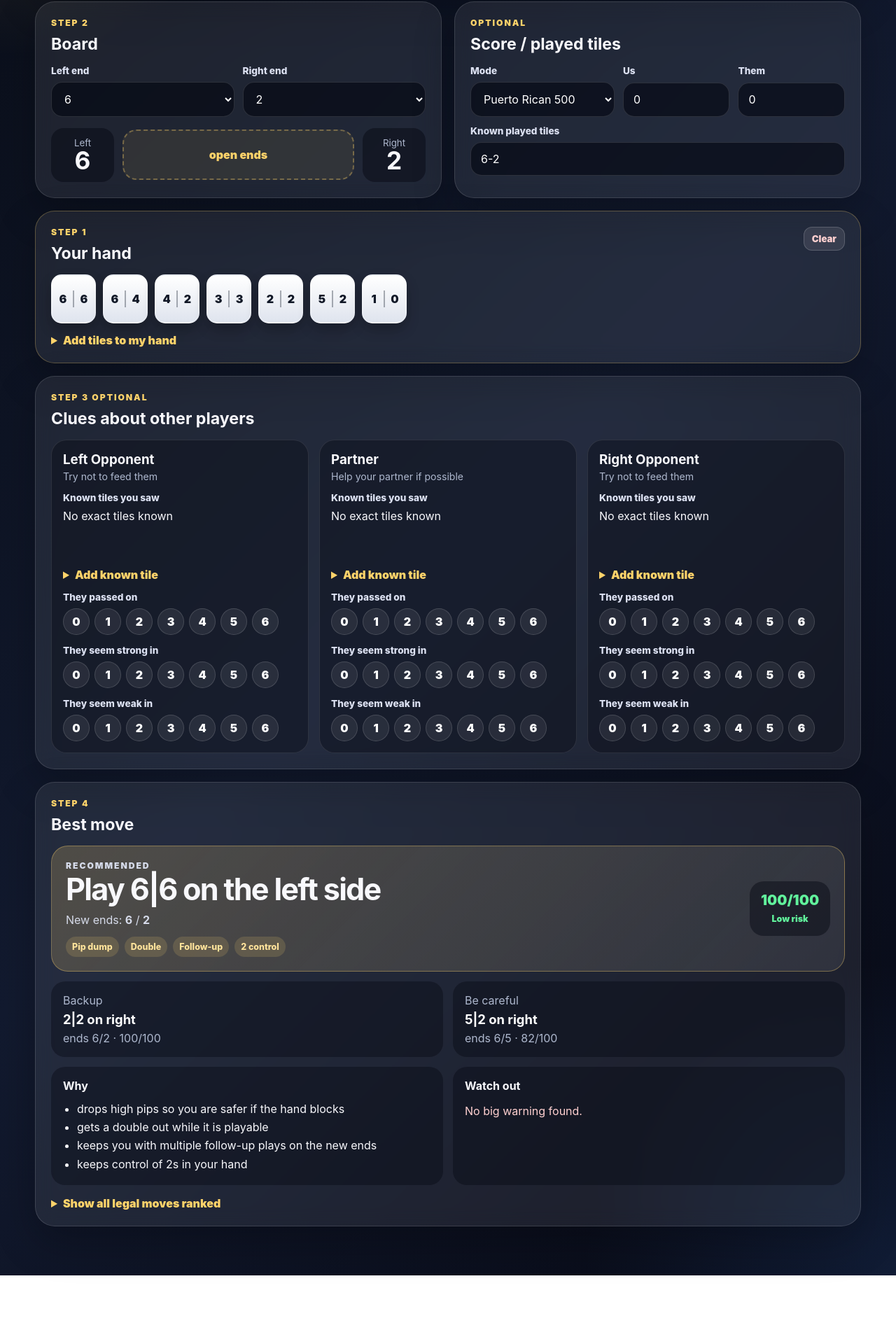
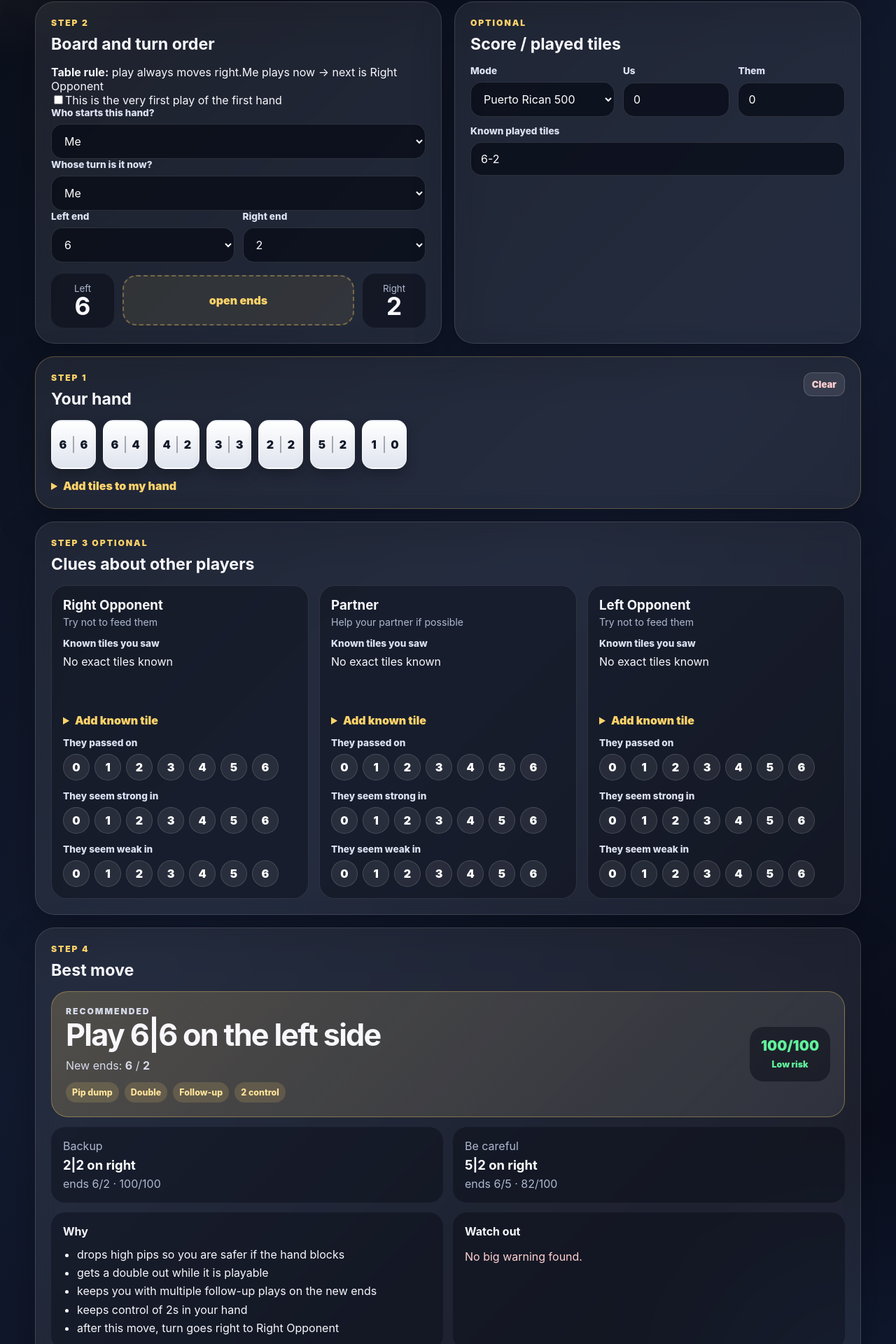
Before and after one commit to jito609/ana, a React (Create React App) app: page / in a window 1280 px wide. Shown: the part 335-2255 px from the top of the page at 70% size. Before the commit the page ends 2157 px from the top, so only its background shows below. Built offline with nearby package versions, Linux system fonts and the light colour scheme.

Commit message:
Update App.js

```diff
--- a/src/App.js
+++ b/src/App.js
@@ -4,9 +4,19 @@ import "./styles.css";
 const NUMBERS = [0, 1, 2, 3, 4, 5, 6];
 
 const SEATS = [
+  { id: "me", label: "Me", type: "me" },
+  { id: "rightOpponent", label: "Right Opponent", type: "opponent" },
+  { id: "partner", label: "Partner", type: "partner" },
   { id: "leftOpponent", label: "Left Opponent", type: "opponent" },
+];
+
+// Turn order always moves right:
+// Me -> Right Opponent -> Partner -> Left Opponent -> Me
+
+const CLUE_SEATS = [
+  { id: "rightOpponent", label: "Right Opponent", type: "opponent" },
   { id: "partner", label: "Partner", type: "partner" },
-  { id: "rightOpponent", label: "Right Opponent", type: "opponent" },
+  { id: "leftOpponent", label: "Left Opponent", type: "opponent" },
 ];
 
 const DEFAULT_HAND = ["6-6", "6-4", "4-2", "3-3", "2-2", "5-2", "1-0"];
@@ -69,18 +79,30 @@ function legalSides(tile, leftEnd, rightEnd) {
   return sides;
 }
 
-function getLegalMoves(hand, leftEnd, rightEnd) {
+function getLegalMoves(hand, leftEnd, rightEnd, isFirstPlay) {
+  if (isFirstPlay) {
+    return hand.includes("6-6")
+      ? [{ tile: "6-6", side: "center", playedOn: 6, forced: true }]
+      : [];
+  }
+
   if (leftEnd === "" || rightEnd === "") return [];
+
   return hand.flatMap((tile) =>
     legalSides(tile, leftEnd, rightEnd).map((side) => ({
       tile,
       side,
       playedOn: side === "left" ? Number(leftEnd) : Number(rightEnd),
+      forced: false,
     }))
   );
 }
 
-function getNewEnds(move, leftEnd, rightEnd) {
+function getNewEnds(move, leftEnd, rightEnd, isFirstPlay) {
+  if (isFirstPlay || move.tile === "6-6" && move.side === "center") {
+    return { left: 6, right: 6 };
+  }
+
   const [a, b] = parseTile(move.tile);
   const playedOn = move.side === "left" ? Number(leftEnd) : Number(rightEnd);
   const newNumber = a === playedOn ? b : a;
@@ -103,6 +125,15 @@ function removeOneTile(hand, tileToRemove) {
 function getUnknownTiles(myHand, knownTiles, playedTiles) {
   const known = new Set([...myHand, ...knownTiles, ...playedTiles]);
   return FULL_SET.filter((tile) => !known.has(tile));
+}
+
+function getNextSeatRight(currentSeatId) {
+  const index = SEATS.findIndex((seat) => seat.id === currentSeatId);
+  return SEATS[(index + 1) % SEATS.length];
+}
+
+function getSeatLabel(seatId) {
+  return SEATS.find((seat) => seat.id === seatId)?.label || seatId;
 }
 
 function playerClueScoreForNumber(clue, number, role) {
@@ -163,17 +194,37 @@ function analyzeMove({
   gameMode,
   scoreUs,
   scoreThem,
+  isFirstPlay,
+  currentTurn,
 }) {
   const remainingHand = removeOneTile(myHand, move.tile);
-  const newEnds = getNewEnds(move, leftEnd, rightEnd);
+  const newEnds = getNewEnds(move, leftEnd, rightEnd, isFirstPlay);
   const exposed = [newEnds.left, newEnds.right];
   const knownClueTiles = Object.values(clues).flatMap((clue) => clue.knownTiles);
   const unknownTiles = getUnknownTiles(myHand, knownClueTiles, playedTiles);
+  const nextSeat = getNextSeatRight(currentTurn);
 
   let score = 50;
   const reasons = [];
   const warnings = [];
   const tags = [];
+
+  if (isFirstPlay) {
+    score = 100;
+    reasons.push("first hand must start with 6|6");
+    reasons.push(`after this play, turn moves right to ${nextSeat.label}`);
+    tags.push("Forced opener");
+    tags.push("6|6 start");
+    return {
+      ...move,
+      newEnds,
+      score,
+      risk: "Low",
+      tags,
+      reasons,
+      warnings,
+    };
+  }
 
   const playedPips = tilePips(move.tile);
   const remainingPips = remainingHand.reduce((sum, tile) => sum + tilePips(tile), 0);
@@ -231,7 +282,7 @@ function analyzeMove({
       tags.push("Tight board");
     }
 
-    SEATS.forEach((seat) => {
+    CLUE_SEATS.forEach((seat) => {
       const result = playerClueScoreForNumber(clues[seat.id], number, seat.type);
       score += result.score;
       result.notes.forEach((note) => {
@@ -240,6 +291,23 @@ function analyzeMove({
       });
     });
   });
+
+  const nextClue = clues[nextSeat.id];
+  if (nextClue) {
+    const nextWeakOnEitherEnd = exposed.some((n) => nextClue.passed.includes(n) || nextClue.weak.includes(n));
+    const nextStrongOnEitherEnd = exposed.some((n) => nextClue.strong.includes(n) || countNumberInTiles(nextClue.knownTiles, n) > 0);
+
+    if (nextWeakOnEitherEnd) {
+      score += 14;
+      reasons.push(`good pressure because the next player to the right (${nextSeat.label}) looks weak on one of these ends`);
+      tags.push("Right-side pressure");
+    }
+
+    if (nextStrongOnEitherEnd) {
+      score -= 12;
+      warnings.push(`be careful: the next player to the right (${nextSeat.label}) may be able to answer this`);
+    }
+  }
 
   const target = gameMode === "pr500" ? 500 : 200;
   const usNeed = target - Number(scoreUs || 0);
@@ -272,27 +340,33 @@ function analyzeMove({
   if (score >= 78) risk = "Low";
   if (score < 55) risk = "High";
 
+  reasons.push(`after this move, turn goes right to ${nextSeat.label}`);
+
   return {
     ...move,
     newEnds,
     score,
     risk,
     tags: [...new Set(tags)].slice(0, 5),
-    reasons: [...new Set(reasons)].slice(0, 6),
+    reasons: [...new Set(reasons)].slice(0, 7),
     warnings: [...new Set(warnings)].slice(0, 5),
   };
 }
 
 function analyzePosition(input) {
-  const legalMoves = getLegalMoves(input.myHand, input.leftEnd, input.rightEnd);
+  const legalMoves = getLegalMoves(input.myHand, input.leftEnd, input.rightEnd, input.isFirstPlay);
 
   if (!legalMoves.length) {
+    const message = input.isFirstPlay
+      ? "First hand must start with 6|6. You do not have 6|6 in your hand, so choose the player who has it as the starter."
+      : "No legal move. You should pass from this position.";
+
     return {
       best: null,
       backup: null,
       avoid: null,
       moves: [],
-      message: "No legal move. You should pass from this position.",
+      message,
     };
   }
 
@@ -319,11 +393,11 @@ function Tile({ tile, onClick, disabled = false }) {
   );
 }
 
-function NumberSelect({ label, value, onChange }) {
+function NumberSelect({ label, value, onChange, disabled = false }) {
   return (
     <label className="field">
       <span>{label}</span>
-      <select value={value} onChange={(e) => onChange(e.target.value)}>
+      <select value={value} onChange={(e) => onChange(e.target.value)} disabled={disabled}>
         <option value="">?</option>
         {NUMBERS.map((n) => (
           <option key={n} value={n}>{n}</option>
@@ -478,6 +552,9 @@ export default function App() {
   const [gameMode, setGameMode] = useState("pr500");
   const [scoreUs, setScoreUs] = useState(0);
   const [scoreThem, setScoreThem] = useState(0);
+  const [isFirstPlay, setIsFirstPlay] = useState(false);
+  const [handStarter, setHandStarter] = useState("me");
+  const [currentTurn, setCurrentTurn] = useState("me");
   const [clues, setClues] = useState(DEFAULT_CLUES);
 
   const playedTiles = useMemo(
@@ -499,19 +576,23 @@ export default function App() {
     return new Set([...myHand, ...known, ...playedTiles]);
   }, [myHand, clues, playedTiles]);
 
+  const nextSeat = useMemo(() => getNextSeatRight(currentTurn), [currentTurn]);
+
   const analysis = useMemo(
     () =>
       analyzePosition({
         myHand,
-        leftEnd,
-        rightEnd,
+        leftEnd: isFirstPlay ? "6" : leftEnd,
+        rightEnd: isFirstPlay ? "6" : rightEnd,
         clues,
         playedTiles,
         gameMode,
         scoreUs,
         scoreThem,
+        isFirstPlay,
+        currentTurn,
       }),
-    [myHand, leftEnd, rightEnd, clues, playedTiles, gameMode, scoreUs, scoreThem]
+    [myHand, leftEnd, rightEnd, clues, playedTiles, gameMode, scoreUs, scoreThem, isFirstPlay, currentTurn]
   );
 
   function updateClue(seatId, newValue) {
@@ -529,7 +610,18 @@ export default function App() {
     setGameMode("pr500");
     setScoreUs(0);
     setScoreThem(0);
+    setIsFirstPlay(false);
+    setHandStarter("me");
+    setCurrentTurn("me");
     setClues(DEFAULT_CLUES);
+  }
+
+  function applyFirstHandStart() {
+    setIsFirstPlay(true);
+    setLeftEnd("6");
+    setRightEnd("6");
+    setPlayedText("");
+    setCurrentTurn(handStarter);
   }
 
   return (
@@ -539,8 +631,8 @@ export default function App() {
           <p className="eyebrow">Real-Life Domino Advisor</p>
           <h1>Enter your hand. Add clues. Get the best move.</h1>
           <p>
-            You do not need to know everyone’s full hand. Add what you know: exact tiles you saw,
-            passes, strong numbers, weak numbers, and partner clues.
+            Turn order is set to move right. First hand can be forced to start with 6|6.
+            For later hands, choose who starts and whose turn it is.
           </p>
         </div>
         <button type="button" className="ghost" onClick={resetDemo}>Reset demo</button>
@@ -549,16 +641,71 @@ export default function App() {
       <section className="quick-grid">
         <div className="panel">
           <p className="step">Step 2</p>
-          <h2>Board</h2>
+          <h2>Board and turn order</h2>
+
+          <div className="rule-box">
+            <strong>Table rule:</strong> play always moves right.
+            <span>{getSeatLabel(currentTurn)} plays now → next is {nextSeat.label}</span>
+          </div>
+
+          <label className="check-row">
+            <input
+              type="checkbox"
+              checked={isFirstPlay}
+              onChange={(e) => {
+                setIsFirstPlay(e.target.checked);
+                if (e.target.checked) {
+                  setLeftEnd("6");
+                  setRightEnd("6");
+                  setPlayedText("");
+                  setCurrentTurn(handStarter);
+                }
+              }}
+            />
+            <span>This is the very first play of the first hand</span>
+          </label>
+
+          <div className="turn-grid">
+            <label className="field">
+              <span>Who starts this hand?</span>
+              <select
+                value={handStarter}
+                onChange={(e) => {
+                  setHandStarter(e.target.value);
+                  if (isFirstPlay) setCurrentTurn(e.target.value);
+                }}
+              >
+                {SEATS.map((seat) => (
+                  <option key={seat.id} value={seat.id}>{seat.label}</option>
+                ))}
+              </select>
+            </label>
+
+            <label className="field">
+              <span>Whose turn is it now?</span>
+              <select value={currentTurn} onChange={(e) => setCurrentTurn(e.target.value)}>
+                {SEATS.map((seat) => (
+                  <option key={seat.id} value={seat.id}>{seat.label}</option>
+                ))}
+              </select>
+            </label>
+          </div>
+
+          {isFirstPlay && (
+            <button className="primary" type="button" onClick={applyFirstHandStart}>
+              Force 6|6 opening setup
+            </button>
+          )}
+
           <div className="board-controls">
-            <NumberSelect label="Left end" value={leftEnd} onChange={setLeftEnd} />
-            <NumberSelect label="Right end" value={rightEnd} onChange={setRightEnd} />
+            <NumberSelect label="Left end" value={isFirstPlay ? "6" : leftEnd} onChange={setLeftEnd} disabled={isFirstPlay} />
+            <NumberSelect label="Right end" value={isFirstPlay ? "6" : rightEnd} onChange={setRightEnd} disabled={isFirstPlay} />
           </div>
 
           <div className="board-preview">
-            <div><small>Left</small><strong>{leftEnd || "?"}</strong></div>
-            <span>open ends</span>
-            <div><small>Right</small><strong>{rightEnd || "?"}</strong></div>
+            <div><small>Left</small><strong>{isFirstPlay ? "6" : leftEnd || "?"}</strong></div>
+            <span>{isFirstPlay ? "6|6 forced opener" : "open ends"}</span>
+            <div><small>Right</small><strong>{isFirstPlay ? "6" : rightEnd || "?"}</strong></div>
           </div>
         </div>
 
@@ -584,7 +731,12 @@ export default function App() {
           </div>
           <label className="field played">
             <span>Known played tiles</span>
-            <input value={playedText} onChange={(e) => setPlayedText(e.target.value)} placeholder="6-2 2-4 4-0" />
+            <input
+              value={playedText}
+              onChange={(e) => setPlayedText(e.target.value)}
+              placeholder={isFirstPlay ? "leave blank for first play" : "6-2 2-4 4-0"}
+              disabled={isFirstPlay}
+            />
           </label>
         </div>
       </section>
@@ -599,7 +751,7 @@ export default function App() {
           </div>
         </div>
         <div className="clue-grid">
-          {SEATS.map((seat) => (
+          {CLUE_SEATS.map((seat) => (
             <ClueCard
               key={seat.id}
               seat={seat}
@@ -614,6 +766,14 @@ export default function App() {
       <section className="panel result-panel">
         <p className="step">Step 4</p>
         <h2>Best move</h2>
+
+        {currentTurn !== "me" && (
+          <div className="notice">
+            You selected <strong>{getSeatLabel(currentTurn)}</strong> as the current turn.
+            This app only knows your full hand, so the best-move calculation is for your hand.
+            Change “Whose turn is it now?” to <strong>Me</strong> when you want the advisor to pick your move.
+          </div>
+        )}
 
         {!analysis.best ? (
           <div className="empty result-empty">{analysis.message}</div>
```
